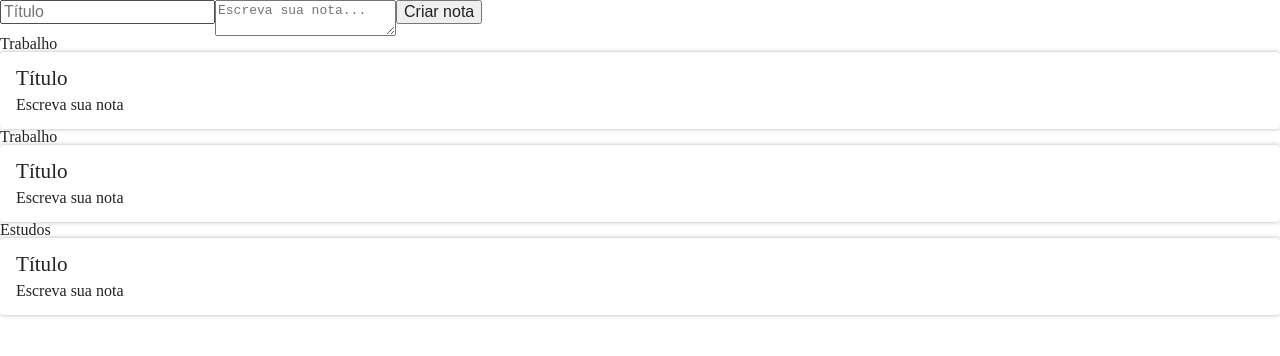
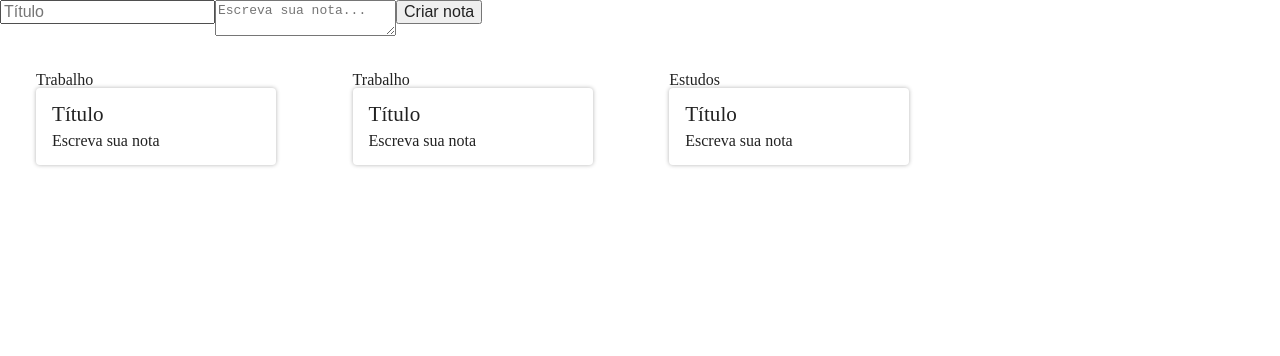
Before and after one commit to sophiablazizza/react-ceep, a React (Create React App) app: page / in a window 1280 px wide. Shown: the top 356 px of the page. Built offline with nearby package versions, Linux system fonts and the light colour scheme.

Commit message:
fix: estilização

```diff
--- a/src/App.js
+++ b/src/App.js
@@ -1,6 +1,6 @@
 import React, { Component } from 'react';
 import FormularioCadastro from './componentes/FormularioCadastro';
-import ListaDeNotas from './componentes/ListaDeNotas';
+import ListaDeNotas from './componentes/ListaDeNotas'
 
 
 class App extends Component {
--- /dev/null
+++ b/src/componentes/CardNota/index.js
@@ -0,0 +1,2 @@
+import CardNota from "./CardNota"
+export default CardNota;
--- /dev/null
+++ b/src/componentes/ListaDeNotas/ListaDeNotas.jsx
@@ -0,0 +1,23 @@
+import React, { Component } from 'react';
+import CardNota from '../CardNota';
+import "./estilo.css"
+
+class ListaDeNotas extends Component {
+
+  render() {
+    return (
+      <ul className="lista-notas">
+        {Array.of("Trabalho", "Trabalho", "Estudos").map((categoria, index) => {
+          return (
+            <li className="lista-notas_item" key={index}>
+              <div>{categoria}</div>
+              <CardNota />
+            </li>
+          );
+        })}
+      </ul>
+    )
+  }
+}
+
+export default ListaDeNotas;
--- /dev/null
+++ b/src/componentes/ListaDeNotas/estilo.css
@@ -0,0 +1,15 @@
+.lista-notas {
+    background-color: var(--fundo);
+    flex-grow: 3;
+    display: grid;
+    grid-template-columns: auto auto auto auto auto;
+    list-style-type: none;
+    padding-left: 24px;
+    padding-top: 24px;
+  }
+  .lista-notas_item {
+    margin: 12px;
+    max-width: 240px;
+    max-height: 400px;
+    display: inline;
+  }
--- /dev/null
+++ b/src/componentes/ListaDeNotas/index.js
@@ -0,0 +1,2 @@
+import ListaDeNotas from "./ListaDeNotas"
+export default ListaDeNotas
--- a/src/componentes/listaDeNotas.jsx
+++ /dev/null
@@ -1,21 +0,0 @@
-import React, { Component } from 'react';
-import CardNota from './CardNota/CardNota';
-
-class ListaDeNotas extends Component {
-
-  render() {
-    return (
-      <ul> {Array.of("Trabalho", "Trabalho", "Estudos").map((categoria,index) => {
-        return (
-          <li key={index}>
-            <div>{categoria}</div>
-            <CardNota />
-          </li>
-        );
-      })}
-      </ul>
-    )
-  }
-}
-
-export default ListaDeNotas;
```
